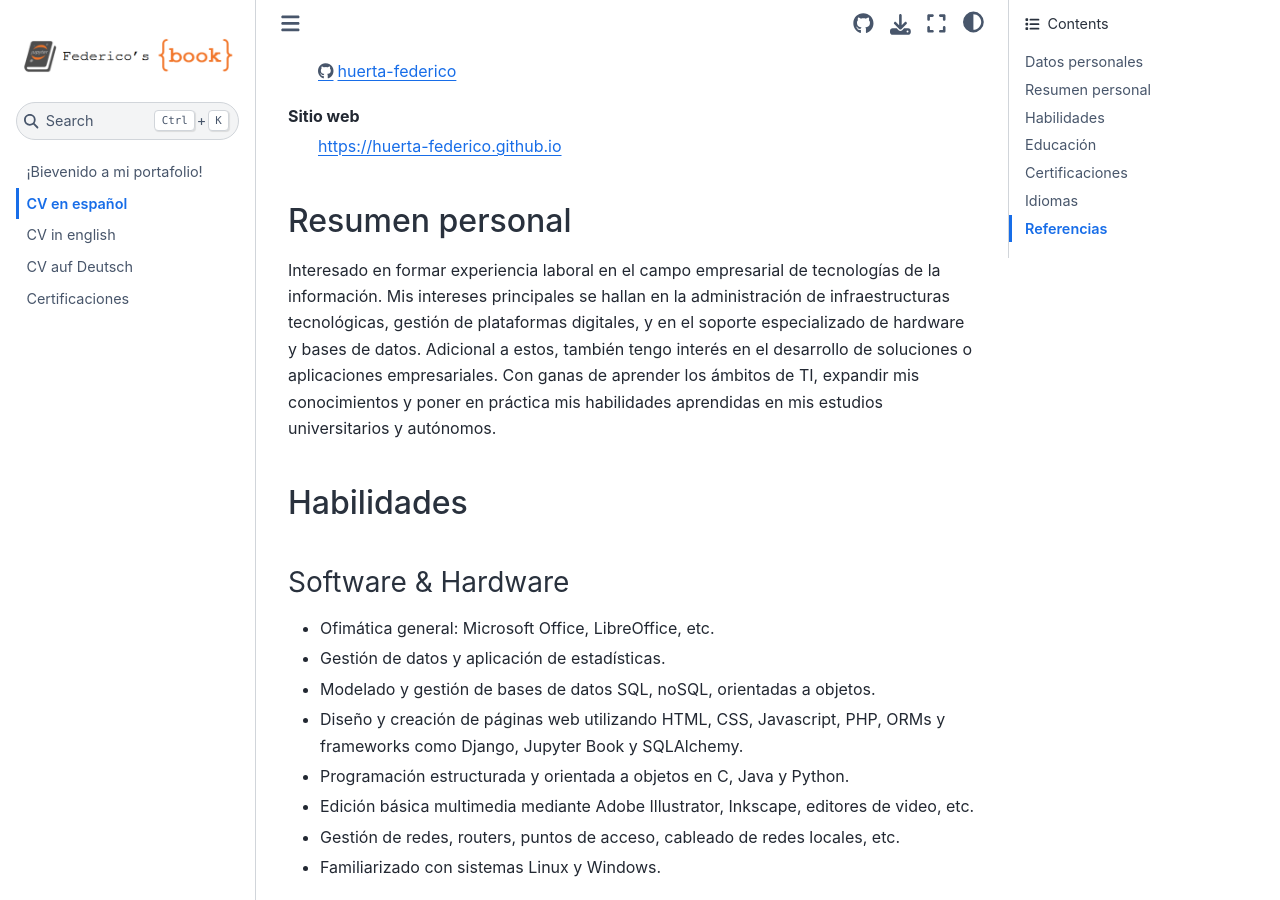
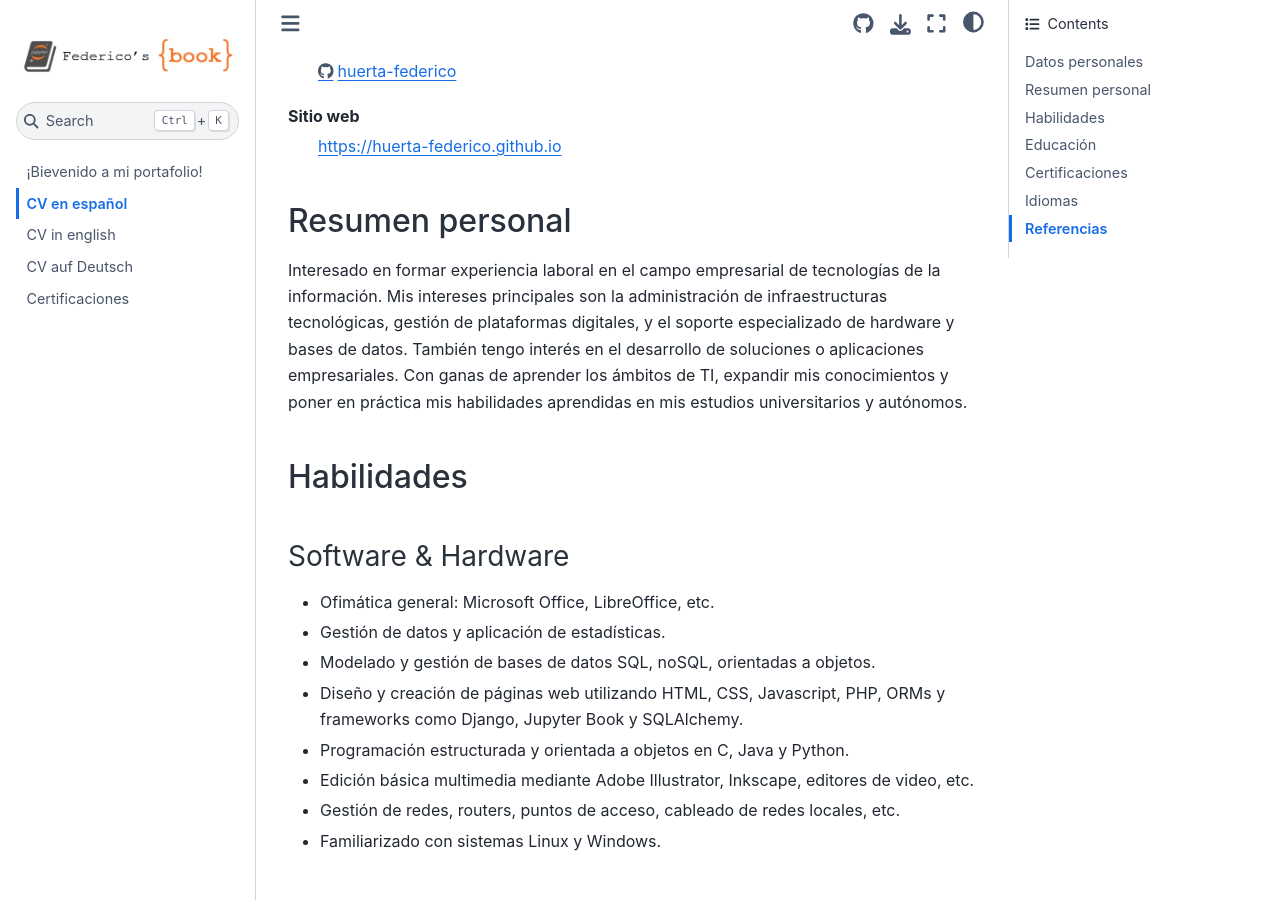
Before and after one commit to huerta-federico/huerta-federico.github.io, a Jupyter Book: the page built from cv_spa.md, in a window 1280 px wide and 900 px high, scrolled down 593 px. Built offline with Jupyter Book 1.0.4 settings and Sphinx 7.4.7 and the Sphinx Book theme 1.1.4, drawn with Linux system fonts in a browser that asks for light colours.

Commit message:
Update cv_spa.md

```diff
--- a/cv_spa.md
+++ b/cv_spa.md
@@ -24,7 +24,7 @@ Sitio web
 : [https://huerta-federico.github.io](https://huerta-federico.github.io)
 
 ## Resumen personal
-Interesado en formar experiencia laboral en el campo empresarial de tecnologías de la información. Mis intereses principales se hallan en la administración de infraestructuras tecnológicas, gestión de plataformas digitales, y en el soporte especializado de hardware y bases de datos. Adicional a estos, también tengo interés en el desarrollo de soluciones o aplicaciones empresariales. Con ganas de aprender los ámbitos de TI, expandir mis conocimientos y poner en práctica mis habilidades aprendidas en mis estudios universitarios y autónomos.
+Interesado en formar experiencia laboral en el campo empresarial de tecnologías de la información. Mis intereses principales son la administración de infraestructuras tecnológicas, gestión de plataformas digitales, y el soporte especializado de hardware y bases de datos. También tengo interés en el desarrollo de soluciones o aplicaciones empresariales. Con ganas de aprender los ámbitos de TI, expandir mis conocimientos y poner en práctica mis habilidades aprendidas en mis estudios universitarios y autónomos.
 
 ## Habilidades
 ### Software & Hardware
```
